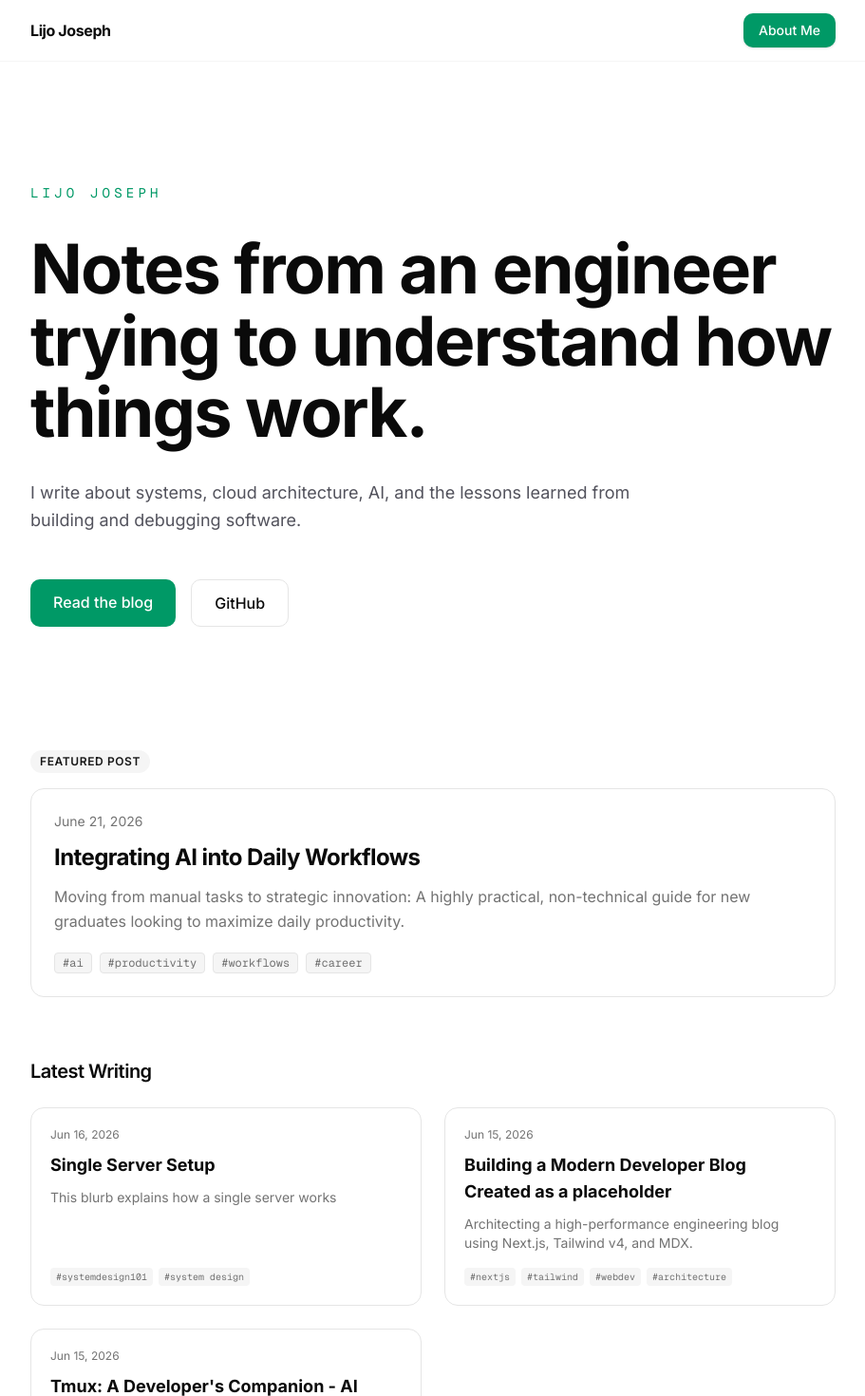
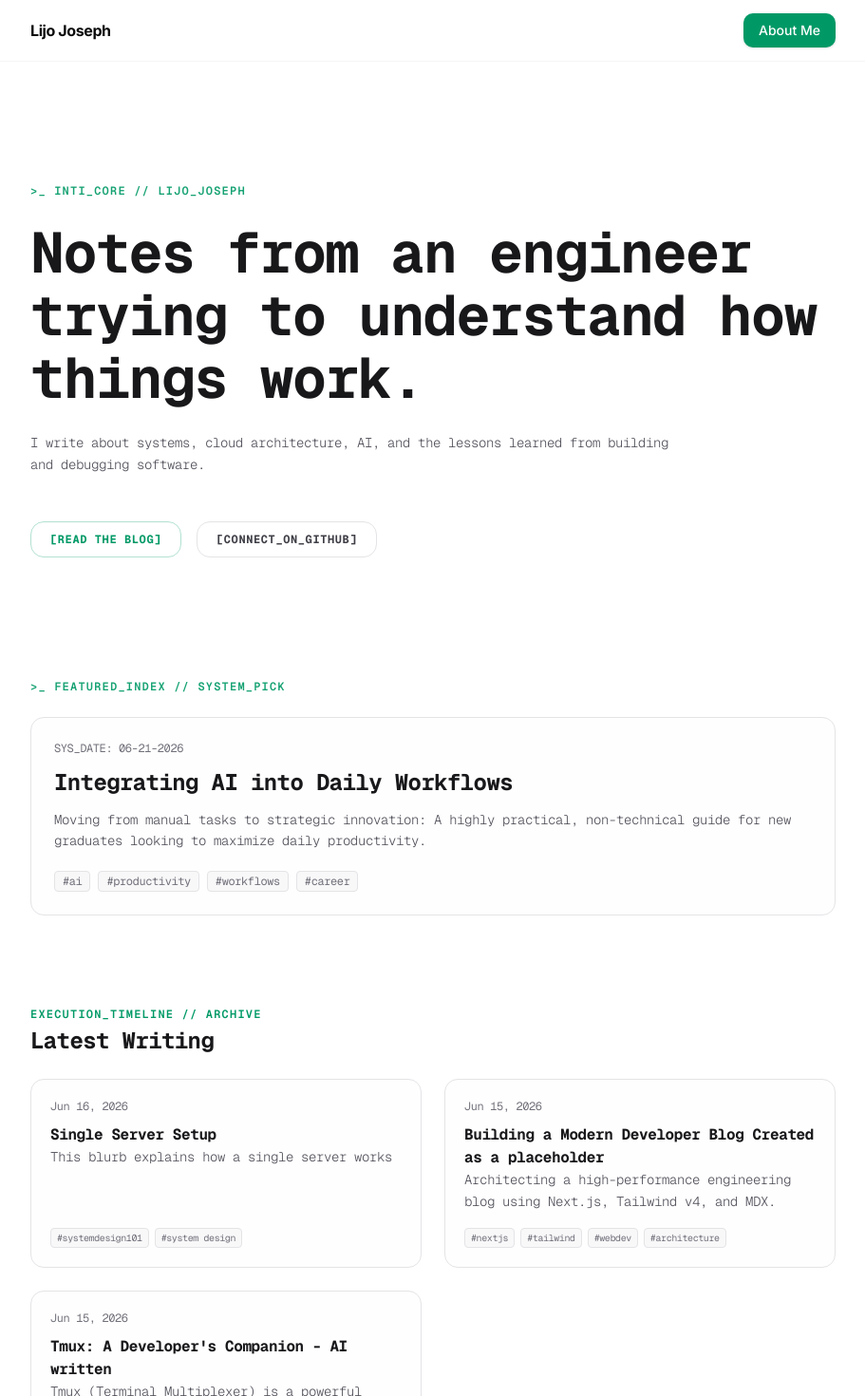
Before and after one commit to lijojosef/my-eng-blog, a Next.js app: page / in a window 1280 px wide. Shown: the top 1470 px of the page at 95% size, without its empty margins (184-1095 px from the left). Built offline with nearby package versions, Linux system fonts and the light colour scheme.

Commit message:
chore: bringing dynamic theme and typewriter style for more dev asthetics

```diff
--- a/src/app/blog/[slug]/page.tsx
+++ b/src/app/blog/[slug]/page.tsx
@@ -19,7 +19,10 @@ export async function generateStaticParams() {
 
 /** @type {import('rehype-pretty-code').Options} */
 const options = {
-  theme: "github-dark",
+  theme: {
+    light: "github-light",
+    dark: "github-dark",
+  },
   keepBackground: true,
 };
 
@@ -37,50 +40,80 @@ export default async function BlogPostPage({ params }: BlogParams) {
   const slides = isPresentation ? post.content.split("---") : [];
 
   return (
-    <article className="max-w-4xl mx-auto px-6 py-16">
-      <header className="space-y-4 border-b border-border pb-8">
-        <p className="text-sm font-mono text-muted-foreground">
-          {new Date(post.metadata.publishedAt).toLocaleDateString("en-US", {
-            month: "long",
-            day: "numeric",
-            year: "numeric",
-          })}
+    /*
+      We use precise `@media(prefers-color-scheme:dark):` hooks here.
+      This forces the page to directly listen to the computer's OS theme state,
+      bypassing any blocking ThemeProviders or Next-Theme context issues.
+    */
+    <main className="flex-1 font-mono select-none tracking-tight transition-colors duration-200 bg-white text-zinc-900 [@media(prefers-color-scheme:dark)]:bg-zinc-950 [@media(prefers-color-scheme:dark)]:text-zinc-50">
+      <article className="max-w-4xl mx-auto px-6 py-16 md:py-24 space-y-12">
+
+        {/* Terminal Header Row */}
+        <header className="space-y-4 text-left">
+          <p className="text-xs uppercase tracking-widest text-emerald-600 [@media(prefers-color-scheme:dark)]:text-emerald-400 font-semibold animate-pulse">
+            &gt;_ EXECUTE_LOG // READ_POST
           </p>
-        <h1 className="text-3xl font-extrabold tracking-tight lg:text-4xl text-foreground">
+
+          <h1 className="text-3xl md:text-5xl font-bold tracking-tight text-zinc-900 [@media(prefers-color-scheme:dark)]:text-zinc-50 inline-block relative">
             {post.metadata.title}
+            {/* Blinking terminal block cursor matches system theme color balancing */}
+            <span className="inline-block w-2.5 h-7 md:h-10 ml-2 bg-emerald-600 [@media(prefers-color-scheme:dark)]:bg-emerald-400 align-middle animate-[ping_1s_infinite_steps(1)] opacity-75" />
           </h1>
-        <div className="flex items-center gap-3 pt-2">
+
+          {/* Metadata Meta-Info Row */}
+          <div className="flex flex-wrap items-center gap-6 pt-4 border-b border-zinc-200 [@media(prefers-color-scheme:dark)]:border-zinc-800 pb-6 text-xs text-zinc-500 [@media(prefers-color-scheme:dark)]:text-zinc-400">
+            <div className="flex items-center gap-2">
               {post.metadata.author?.avatar && (
                 <img
                   src={post.metadata.author.avatar}
                   alt={post.metadata.author.name}
-              className="w-8 h-8 rounded-full"
+                  className="w-6 h-6 rounded-xl object-cover border border-zinc-200 [@media(prefers-color-scheme:dark)]:border-zinc-800"
                 />
               )}
-          <div className="flex flex-col">
-            <span className="text-sm font-semibold text-foreground">
+              <span className="font-semibold text-zinc-900 [@media(prefers-color-scheme:dark)]:text-zinc-50">
                 {post.metadata.author?.name || "Lijo Joseph"}
               </span>
               {post.metadata.author?.twitter && (
-              <span className="text-xs text-muted-foreground font-mono">
-                {post.metadata.author.twitter}
+                <span className="text-zinc-400 [@media(prefers-color-scheme:dark)]:text-zinc-500">
+                  ({post.metadata.author.twitter})
                 </span>
               )}
+            </div>
+
+            <span className="text-zinc-300 [@media(prefers-color-scheme:dark)]:text-zinc-700">/</span>
+
+            <div>
+              SYS_DATE: {new Date(post.metadata.publishedAt).toLocaleDateString("en-US", {
+                month: "2-digit",
+                day: "2-digit",
+                year: "numeric",
+              }).replace(/\//g, "-")}
             </div>
           </div>
         </header>
 
+        {/* Cover Image Wrapper with Neon Glow */}
         {post.metadata.coverImage && (
-        <div className="my-8">
+          <div className="relative group my-6">
+            <div className="absolute -inset-1 rounded-2xl bg-gradient-to-r from-emerald-500 to-zinc-500 opacity-10 blur" />
             <img
               src={post.metadata.coverImage}
               alt={post.metadata.title}
-            className="w-full h-auto rounded-lg"
+              className="relative w-full h-auto rounded-2xl object-cover border border-zinc-200 [@media(prefers-color-scheme:dark)]:border-zinc-800 bg-zinc-50 [@media(prefers-color-scheme:dark)]:bg-zinc-900 shadow-sm"
             />
           </div>
         )}
 
-      <div className="prose dark:prose-invert max-w-none prose-headings:font-bold prose-a:text-primary hover:prose-a:underline">
+        {/* MDX Content Markdown Styling Tree */}
+        <div className="prose prose-zinc max-w-none text-xs md:text-sm text-zinc-600 [@media(prefers-color-scheme:dark)]:text-zinc-400 leading-relaxed
+          prose-headings:font-bold prose-headings:text-zinc-900 [@media(prefers-color-scheme:dark)]:prose-headings:text-zinc-50 prose-headings:tracking-tight
+          prose-h1:before:content-['#_'] prose-h1:text-xl
+          prose-h2:before:content-['//_'] prose-h2:text-lg
+          prose-h3:before:content-['___'] prose-h3:text-sm
+          prose-a:text-emerald-600 [@media(prefers-color-scheme:dark)]:text-emerald-400 hover:prose-a:underline
+          prose-strong:text-zinc-900 [@media(prefers-color-scheme:dark)]:prose-strong:text-zinc-50
+          prose-code:text-emerald-600 [@media(prefers-color-scheme:dark)]:prose-code:text-emerald-400 font-mono">
+
           {isPresentation ? (
             <Presentation
               title={post.metadata.title}
@@ -107,6 +140,8 @@ export default async function BlogPostPage({ params }: BlogParams) {
             />
           )}
         </div>
+
       </article>
+    </main>
   );
 }
--- a/src/app/page.tsx
+++ b/src/app/page.tsx
@@ -22,38 +22,39 @@ export default function BlogHomepage() {
   );
 
   return (
-    <main>
+    <main className="flex-1 font-mono select-none tracking-tight transition-colors duration-200 bg-white text-zinc-900 [@media(prefers-color-scheme:dark)]:bg-zinc-950 [@media(prefers-color-scheme:dark)]:text-zinc-50">
       {/* Hero Section */}
       <Hero />
 
-      <div className="max-w-4xl mx-auto px-6 pb-12 space-y-16">
-        {/* Featured Post */}
+      <div className="max-w-4xl mx-auto px-6 pb-24 space-y-24">
+
+        {/* Featured Post Section */}
         {featuredPost && (
-          <section className="space-y-4">
-            <div className="inline-flex items-center gap-2 text-xs font-semibold tracking-wider text-primary uppercase bg-secondary px-2.5 py-1 rounded-full">
-              Featured Post
+          <section className="space-y-6">
+            <div className="space-y-1 text-left">
+              <p className="text-xs uppercase tracking-widest text-emerald-600 [@media(prefers-color-scheme:dark)]:text-emerald-400 font-semibold animate-pulse">
+                &gt;_ FEATURED_INDEX // SYSTEM_PICK
+              </p>
             </div>
 
-            <article className="group relative flex flex-col md:flex-row gap-8 items-start border border-border p-6 rounded-xl hover:bg-muted/30 transition-colors">
-              <div className="flex-1 space-y-3">
-                <p className="text-sm text-muted-foreground">
-                  {new Date(
-                    featuredPost.metadata.publishedAt
-                  ).toLocaleDateString("en-US", {
-                    month: "long",
-                    day: "numeric",
+            <article className="group relative flex flex-col gap-4 border border-zinc-200 [@media(prefers-color-scheme:dark)]:border-zinc-800 p-6 rounded-xl hover:border-emerald-600/30 [@media(prefers-color-scheme:dark)]:hover:border-emerald-400/30 transition-all bg-zinc-50/30 [@media(prefers-color-scheme:dark)]:bg-zinc-900/10">
+              <div className="space-y-3 text-left">
+                <p className="text-xs text-zinc-500 [@media(prefers-color-scheme:dark)]:text-zinc-400">
+                  SYS_DATE: {new Date(featuredPost.metadata.publishedAt).toLocaleDateString("en-US", {
+                    month: "2-digit",
+                    day: "2-digit",
                     year: "numeric",
-                  })}
+                  }).replace(/\//g, "-")}
                 </p>
 
-                <h2 className="text-2xl font-bold tracking-tight group-hover:text-primary transition-colors">
+                <h2 className="text-2xl font-bold tracking-tight text-zinc-900 [@media(prefers-color-scheme:dark)]:text-zinc-50 inline-block relative">
                   <Link href={`/blog/${featuredPost.slug}`}>
                     <span className="absolute inset-0" />
                     {featuredPost.metadata.title}
                   </Link>
                 </h2>
 
-                <p className="text-muted-foreground leading-relaxed">
+                <p className="text-xs md:text-sm text-zinc-600 [@media(prefers-color-scheme:dark)]:text-zinc-400 leading-relaxed font-light">
                   {featuredPost.metadata.summary}
                 </p>
 
@@ -61,7 +62,7 @@ export default function BlogHomepage() {
                   {featuredPost.metadata.tags.map((tag) => (
                     <span
                       key={tag}
-                      className="text-xs bg-muted border border-border px-2 py-0.5 rounded text-muted-foreground font-mono"
+                      className="text-xs border border-zinc-200 [@media(prefers-color-scheme:dark)]:border-zinc-800/60 px-2 py-0.5 rounded text-zinc-500 [@media(prefers-color-scheme:dark)]:text-zinc-400 bg-zinc-100/50 [@media(prefers-color-scheme:dark)]:bg-zinc-900/40 font-mono"
                     >
                       #{tag.toLowerCase()}
                     </span>
@@ -72,37 +73,40 @@ export default function BlogHomepage() {
           </section>
         )}
 
-        {/* Latest Posts */}
+        {/* Latest Writing Section */}
         <section id="posts" className="space-y-6">
-          <h3 className="text-xl font-semibold tracking-tight">
-            Latest Writing
-          </h3>
+          <div className="space-y-1 text-left">
+            <p className="text-xs uppercase tracking-widest text-emerald-600 [@media(prefers-color-scheme:dark)]:text-emerald-400 font-semibold">
+              EXECUTION_TIMELINE // ARCHIVE
+            </p>
+            <h3 className="text-2xl font-bold tracking-tight text-zinc-900 [@media(prefers-color-scheme:dark)]:text-zinc-50 !my-0">
+              Latest Writing
+            </h3>
+          </div>
 
           <div className="grid gap-6 md:grid-cols-2">
             {regularPosts.map((post) => (
               <article
                 key={post.slug}
-                className="group relative flex flex-col justify-between border border-border p-5 rounded-xl hover:bg-muted/30 transition-colors"
+                className="group relative flex flex-col justify-between border border-zinc-200 [@media(prefers-color-scheme:dark)]:border-zinc-800 p-5 rounded-xl hover:border-emerald-600/30 [@media(prefers-color-scheme:dark)]:hover:border-emerald-400/30 transition-all bg-zinc-50/30 [@media(prefers-color-scheme:dark)]:bg-zinc-900/10 text-left"
               >
                 <div className="space-y-2.5">
-                  <p className="text-xs text-muted-foreground">
-                    {new Date(
-                      post.metadata.publishedAt
-                    ).toLocaleDateString("en-US", {
+                  <p className="text-xs text-zinc-500 [@media(prefers-color-scheme:dark)]:text-zinc-400">
+                    {new Date(post.metadata.publishedAt).toLocaleDateString("en-US", {
                       month: "short",
                       day: "numeric",
                       year: "numeric",
                     })}
                   </p>
 
-                  <h4 className="text-lg font-bold group-hover:text-primary transition-colors">
+                  <h4 className="text-base font-bold text-zinc-900 [@media(prefers-color-scheme:dark)]:text-zinc-50 tracking-tight !my-0">
                     <Link href={`/blog/${post.slug}`}>
                       <span className="absolute inset-0" />
                       {post.metadata.title}
                     </Link>
                   </h4>
 
-                  <p className="text-sm text-muted-foreground line-clamp-2">
+                  <p className="text-xs md:text-sm text-zinc-600 [@media(prefers-color-scheme:dark)]:text-zinc-400 font-light line-clamp-2 leading-relaxed">
                     {post.metadata.summary}
                   </p>
                 </div>
@@ -111,7 +115,7 @@ export default function BlogHomepage() {
                   {post.metadata.tags.map((tag) => (
                     <span
                       key={tag}
-                      className="text-[10px] bg-muted px-1.5 py-0.5 rounded text-muted-foreground font-mono"
+                      className="text-[10px] border border-zinc-200 [@media(prefers-color-scheme:dark)]:border-zinc-800/60 px-1.5 py-0.5 rounded text-zinc-500 [@media(prefers-color-scheme:dark)]:text-zinc-400 bg-zinc-100/50 [@media(prefers-color-scheme:dark)]:bg-zinc-900/40 font-mono"
                     >
                       #{tag.toLowerCase()}
                     </span>
--- a/src/components/Hero.tsx
+++ b/src/components/Hero.tsx
@@ -4,87 +4,46 @@ import { motion } from "framer-motion";
 
 export default function Hero() {
   return (
-    <section className="w-full py-32">
+    <section className="w-full py-20 md:py-32 font-mono select-none tracking-tight">
       <div className="max-w-4xl mx-auto px-6">
         <motion.div
           initial={{ opacity: 0, y: 12 }}
           animate={{ opacity: 1, y: 0 }}
           transition={{ duration: 0.7 }}
+          className="space-y-6"
         >
-          <p
-            className="
-              text-sm
-              font-mono
-              uppercase
-              tracking-[0.3em]
-              text-emerald-600
-            "
-          >
-            Lijo Joseph
+          {/* Pulsing Terminal Identifier */}
+          <p className="text-xs uppercase tracking-widest text-emerald-600 [@media(prefers-color-scheme:dark)]:text-emerald-400 font-semibold animate-pulse">
+            &gt;_ INTI_CORE // LIJO_JOSEPH
           </p>
 
-          <h1
-            className="
-              mt-8
-              text-5xl
-              sm:text-6xl
-              md:text-7xl
-              font-bold
-              tracking-tight
-              leading-[1.05]
-            "
-          >
+          {/* High-contrast Title */}
+          <h1 className="text-3xl sm:text-5xl md:text-6xl font-bold tracking-tight leading-[1.1] text-zinc-900 [@media(prefers-color-scheme:dark)]:text-zinc-50 !mt-4">
             Notes from an engineer trying to understand how things work.
           </h1>
 
-          <p
-            className="
-              mt-8
-              max-w-2xl
-              text-lg
-              leading-relaxed
-              text-zinc-600
-              dark:text-zinc-400
-            "
-          >
+          {/* Subtext aligned with system color boundaries */}
+          <p className="max-w-2xl text-xs md:text-sm leading-relaxed font-light text-zinc-600 [@media(prefers-color-scheme:dark)]:text-zinc-400 !mt-6">
             I write about systems, cloud architecture, AI, and the lessons
             learned from building and debugging software.
           </p>
 
-          <div className="mt-12 flex flex-wrap gap-4">
+          {/* Terminal Bracketed Action Buttons */}
+          <div className="flex flex-wrap gap-4 pt-4 !mt-8">
             <a
               href="#posts"
-              className="
-                rounded-lg
-                bg-emerald-600
-                px-6
-                py-3
-                font-medium
-                text-white
-                hover:bg-emerald-700
-                transition-colors
-              "
+              className="border border-emerald-600/30 text-emerald-600 [@media(prefers-color-scheme:dark)]:border-emerald-400/30 [@media(prefers-color-scheme:dark)]:text-emerald-400 px-5 py-2.5 rounded-xl text-xs font-bold tracking-wider uppercase hover:bg-emerald-500/[0.04] transition-colors bg-transparent text-center"
             >
-              Read the blog
+              [READ THE BLOG]
             </a>
 
             <a
               href="https://github.com/lijojosef"
               target="_blank"
               rel="noopener noreferrer"
-              className="
-                rounded-lg
-                border
-                border-border
-                px-6
-                py-3
-                font-medium
-                hover:bg-zinc-100
-                dark:hover:bg-zinc-900
-                transition-colors
-              "
+              className="border border-zinc-200 [@media(prefers-color-scheme:dark)]:border-zinc-800 px-5 py-2.5 rounded-xl text-xs font-bold tracking-wider uppercase hover:bg-zinc-100/50 [@media(prefers-color-scheme:dark)]:hover:bg-zinc-900/40 transition-colors bg-transparent text-center text-zinc-700 [@media(prefers-color-scheme:dark)]:text-zinc-300"
             >
-              GitHub
+              [CONNECT_ON_GITHUB]
             </a>
           </div>
         </motion.div>
```
Lines whose indentation alone changed are shown as unchanged.
